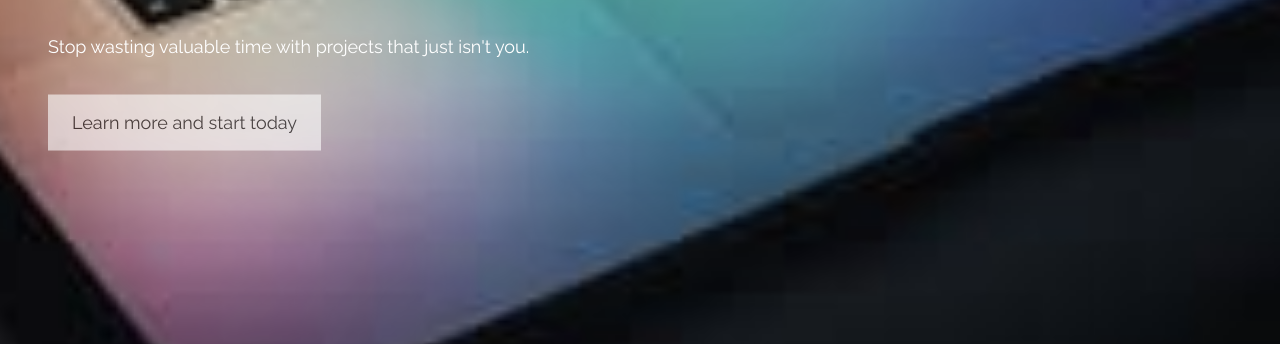
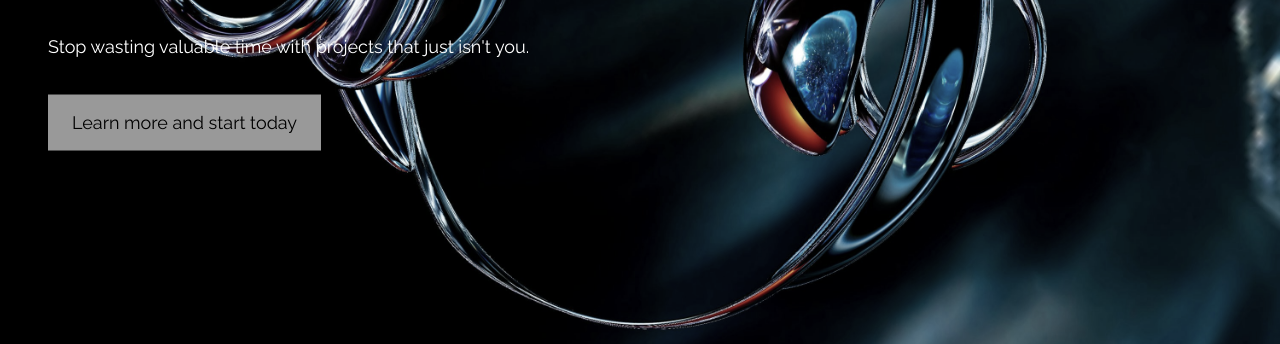
Before and after one commit to MahidDhaka/Final-Project, a plain HTML site: page index.html in a window 1280 px wide. Shown: the part 373-717 px from the top of the page. Drawn offline with nearby package versions, Linux system fonts and the light colour scheme.

Commit message:
image add

```diff
--- a/index.html
+++ b/index.html
@@ -78,7 +78,7 @@
   style="
     width:100%;
     height:100vh;
-    background-image: url('./images/Back.jpg');
+    background-image: url('./images/Support.jpg');
     background-size: cover;
     background-position: center;
     background-repeat: no-repeat;
```
Also changed, not shown: images/Support.jpg (added).
